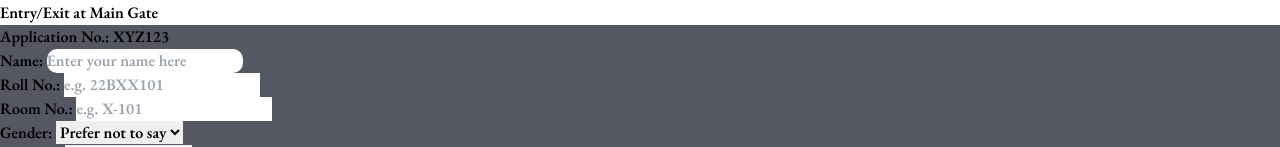
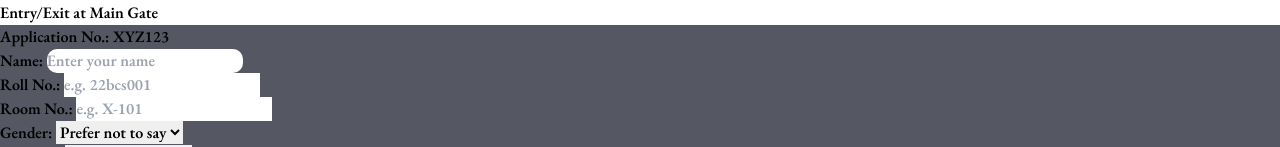
Before and after one commit to shreyashkatkar07/Hostel_Utilities, a React (Vite) app: page /applyforleave in a window 1280 px wide. Shown: the part 543-690 px from the top of the page. Built offline with nearby package versions, Linux system fonts and the light colour scheme.

Commit message:
bug fixes in applyleave component

```diff
--- a/src/components/User/ApplyLeave.jsx
+++ b/src/components/User/ApplyLeave.jsx
@@ -52,8 +52,8 @@ const ApplyLeave = () => {
                         name="name"
                         id="name"
                         style={{ borderRadius: "10px" }}
-                        className="rounded-md p-2 mx-1 text-black"
-                        placeholder="Enter your name here"
+                        className="rounded-md w-[19.5rem] p-2 mx-1 text-black"
+                        placeholder="Enter your name"
                         required
                       />
                     </div>
@@ -63,8 +63,8 @@ const ApplyLeave = () => {
                         type="text"
                         name="rollno"
                         id="rollno"
-                        className="rounded-md p-2 w-[11rem] mx-1 text-black"
-                        placeholder="e.g. 22BXX101"
+                        className="rounded-md p-2 w-[12rem] mx-1 text-black"
+                        placeholder="e.g. 22bcs001"
                         required
                       />
                     </div>
@@ -74,7 +74,7 @@ const ApplyLeave = () => {
                         type="text"
                         name="roomno"
                         id="roomno"
-                        className="rounded-md p-2 w-[8rem] mx-1 text-black"
+                        className="rounded-md p-2 w-[9rem] mx-1 text-black"
                         placeholder="e.g. X-101"
                         required
                       />
@@ -86,12 +86,13 @@ const ApplyLeave = () => {
                       <select
                         name="gender"
                         id="gender"
-                        className="rounded-md p-2 w-[12rem] text-black mx-1"
+                        className="rounded-md p-2 w-[15rem] text-black mx-1"
                         required
                       >
                         <option value="none">Prefer not to say</option>
                         <option value="male">Male</option>
                         <option value="female">Female</option>
+                        <option value="transgender">Transgender</option>
                       </select>
                     </div>
                     <div className="program my-5">
@@ -99,7 +100,7 @@ const ApplyLeave = () => {
                       <select
                         name="program"
                         id="program"
-                        className="rounded-md p-2 w-[12rem] text-black mx-1"
+                        className="rounded-md p-2 w-[15rem] text-black mx-1"
                         required
                       >
                         <option value="none">Select Discipline</option>
@@ -115,7 +116,7 @@ const ApplyLeave = () => {
                       <select
                         name="branch"
                         id="branch"
-                        className="rounded-md p-2 w-[11rem] text-black mx-1"
+                        className="rounded-md p-2 w-[13rem] text-black mx-1"
                         required
                       >
                         <option value="none">Select Branch</option>
@@ -187,7 +188,7 @@ const ApplyLeave = () => {
                         type="text"
                         name="contno"
                         id="contno"
-                        className="rounded-md p-2 w-[12rem] text-black mx-1 max-md:h-[3rem] max-md:mx-4 max-md:items-center"
+                        className="rounded-md p-2 w-[14rem] text-black mx-1 max-md:h-[3rem] max-md:mx-4 max-md:items-center"
                         placeholder="Enter mobile no."
                         required
                       />
@@ -199,7 +200,7 @@ const ApplyLeave = () => {
                         type="text"
                         name="contnopa"
                         id="contnopa"
-                        className="rounded-md p-2 w-[12rem] text-black mx-1"
+                        className="rounded-md p-2 w-[14rem] text-black mx-1"
                         placeholder="Enter mobile no."
                         required
                       />
```
